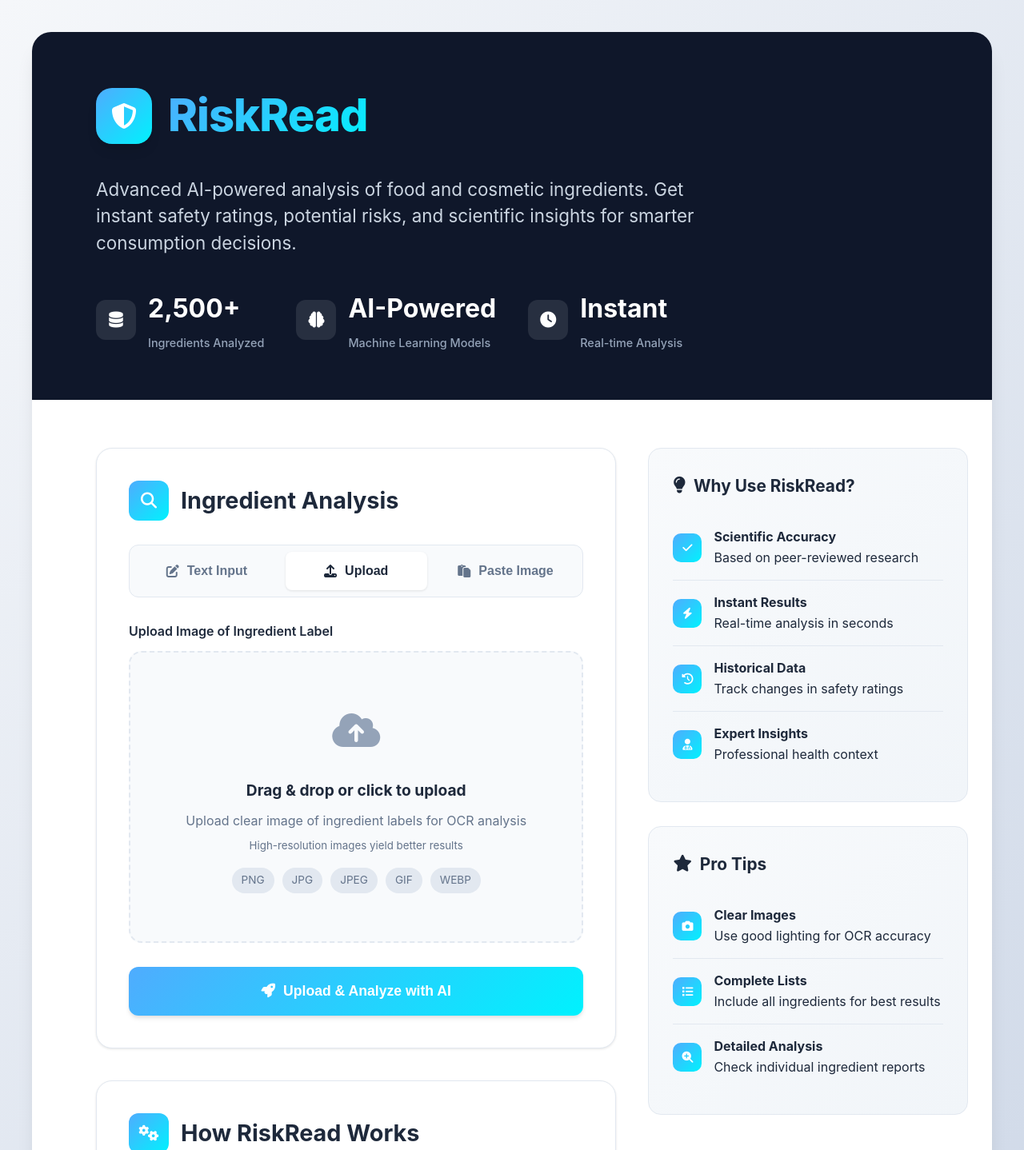
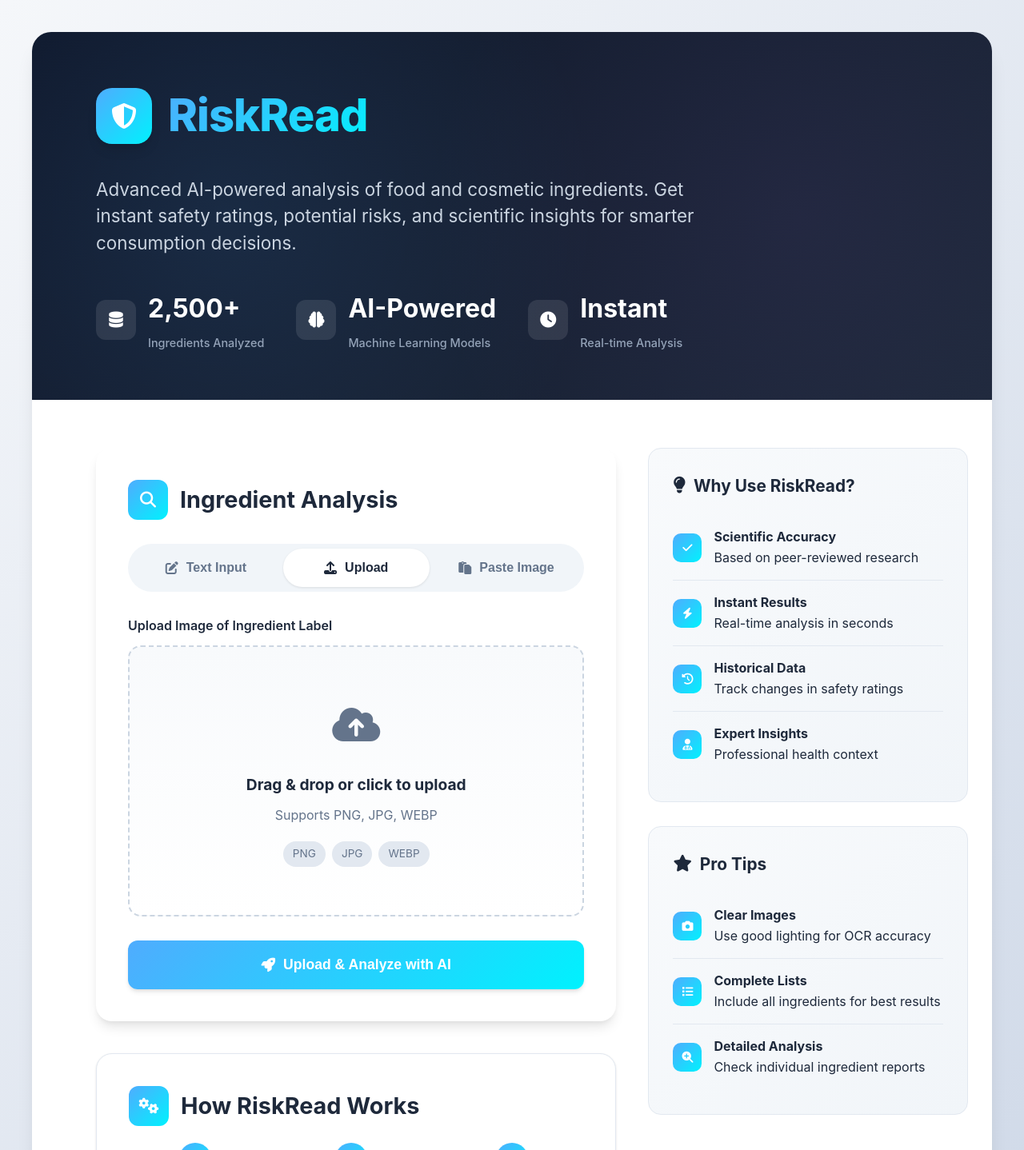
Before and after one commit to Anandyadav04/RiskRead, a Flask app: page / in a window 1280 px wide, after a click on "Upload". Shown: the top 1438 px of the page at 80% size. Run offline with Flask 3, Linux system fonts and the light colour scheme; parts of the project's set-up code (start-up, migrations or seed data) failed here and were passed over; some libraries are stand-ins or nearby versions.

Commit message:
ui update

```diff
--- a/app/templates/index.html
+++ b/app/templates/index.html
@@ -1,8 +1,16 @@
 {% extends "base.html" %}
 
 {% block content %}
-<header>
-    <div class="header-content">
+<header style="background: linear-gradient(135deg, #0f172a 0%, #1e293b 100%); position: relative; overflow: hidden;">
+    <!-- Abstract Background Pattern -->
+    <div
+        style="position: absolute; top: -50%; left: -20%; width: 80%; height: 200%; background: radial-gradient(circle, rgba(79, 172, 254, 0.1) 0%, transparent 70%); pointer-events: none;">
+    </div>
+    <div
+        style="position: absolute; bottom: -50%; right: -20%; width: 80%; height: 200%; background: radial-gradient(circle, rgba(118, 75, 162, 0.1) 0%, transparent 70%); pointer-events: none;">
+    </div>
+
+    <div class="header-content" style="position: relative; z-index: 10;">
         <div class="logo-container">
             <div class="logo-icon">
                 <i class="fas fa-shield-alt"></i>
@@ -51,7 +59,7 @@
 <main>
     <div class="content-grid">
         <div class="main-content">
-            <div class="card">
+            <div class="card" style="box-shadow: var(--shadow-lg); border: none;">
                 <div class="card-header">
                     <div class="card-icon">
                         <i class="fas fa-search"></i>
@@ -62,15 +70,19 @@
                 <form id="analysisForm" method="POST" action="/analyze" enctype="multipart/form-data">
                     <input type="hidden" id="pastedImageData" name="image_data">
 
-                    <!-- Input Method Tabs -->
-                    <div class="input-tabs">
-                        <button type="button" class="tab-btn active" onclick="showTab('textTab')">
+                    <!-- Input Method Tabs (Segmented Control Style) -->
+                    <div class="input-tabs"
+                        style="background: #f1f5f9; padding: 6px; border-radius: 100px; border: none; display: flex; gap: 5px; margin-bottom: 30px;">
+                        <button type="button" class="tab-btn active" onclick="showTab('textTab')"
+                            style="border-radius: 50px; flex: 1; transition: all 0.3s cubic-bezier(0.4, 0, 0.2, 1);">
                             <i class="fas fa-edit"></i> Text Input
                         </button>
-                        <button type="button" class="tab-btn" onclick="showTab('uploadTab')">
+                        <button type="button" class="tab-btn" onclick="showTab('uploadTab')"
+                            style="border-radius: 50px; flex: 1; transition: all 0.3s cubic-bezier(0.4, 0, 0.2, 1);">
                             <i class="fas fa-upload"></i> Upload
                         </button>
-                        <button type="button" class="tab-btn" onclick="showTab('pasteTab')">
+                        <button type="button" class="tab-btn" onclick="showTab('pasteTab')"
+                            style="border-radius: 50px; flex: 1; transition: all 0.3s cubic-bezier(0.4, 0, 0.2, 1);">
                             <i class="fas fa-paste"></i> Paste Image
                         </button>
                     </div>
@@ -85,7 +97,8 @@
                             <div class="textarea-wrapper">
                                 <textarea id="ingredients" name="ingredients"
                                     placeholder="Example: Sodium Benzoate (Preservative), Natural Flavors, Aspartame (Artificial Sweetener), Vitamin C (Ascorbic Acid)..."
-                                    maxlength="2000"></textarea>
+                                    maxlength="2000"
+                                    style="border-radius: 16px; box-shadow: inset 0 2px 4px rgba(0,0,0,0.02);"></textarea>
                                 <div class="char-count">0/2000</div>
                             </div>
                         </div>
@@ -95,20 +108,22 @@
                     <div id="uploadTab" class="tab-content">
                         <div class="form-group">
                             <label class="form-label">Upload Image of Ingredient Label</label>
-                            <div class="upload-area" id="uploadArea" onclick="document.getElementById('image').click()">
-                                <div class="upload-icon">
+                            <div class="upload-area" id="uploadArea" onclick="document.getElementById('image').click()"
+                                style="border: 2px dashed #cbd5e1; background: linear-gradient(180deg, #f8fafc 0%, #ffffff 100%); transition: all 0.3s ease;">
+                                <div class="upload-icon"
+                                    style="color: #64748b; transform: scale(1); transition: transform 0.3s ease;">
                                     <i class="fas fa-cloud-upload-alt"></i>
                                 </div>
                                 <div class="upload-text">
-                                    <h4>Drag & drop or click to upload</h4>
-                                    <p>Upload clear image of ingredient labels for OCR analysis</p>
-                                    <p><small>High-resolution images yield better results</small></p>
-                                    <div class="file-types">
-                                        <span class="file-type-badge">PNG</span>
-                                        <span class="file-type-badge">JPG</span>
-                                        <span class="file-type-badge">JPEG</span>
-                                        <span class="file-type-badge">GIF</span>
-                                        <span class="file-type-badge">WEBP</span>
+                                    <h4 style="font-weight: 700; color: var(--text-primary);">Drag & drop or click to
+                                        upload</h4>
+                                    <p style="color: var(--text-secondary);">Supports PNG, JPG, WEBP</p>
+                                    <div class="file-types" style="margin-top: 20px;">
+                                        <div style="display: inline-flex; gap: 8px;">
+                                            <span class="file-type-badge">PNG</span>
+                                            <span class="file-type-badge">JPG</span>
+                                            <span class="file-type-badge">WEBP</span>
+                                        </div>
                                     </div>
                                 </div>
                             </div>
@@ -122,15 +137,16 @@
                     <div id="pasteTab" class="tab-content">
                         <div class="form-group">
                             <label class="form-label">Paste Image Directly</label>
-                            <div class="paste-area" id="pasteArea">
+                            <div class="paste-area" id="pasteArea"
+                                style="border: 2px dashed #cbd5e1; background: linear-gradient(180deg, #f8fafc 0%, #ffffff 100%);">
                                 <div class="paste-icon">
                                     <i class="fas fa-paste"></i>
                                 </div>
                                 <div class="upload-text">
-                                    <h4>Press Ctrl+V to paste an image</h4>
-                                    <p>Take a screenshot or copy an image from anywhere</p>
-                                    <p><small>Works with screenshots, copied images, etc.</small></p>
-                                    <div class="paste-hotkey">
+                                    <h4 style="font-weight: 700;">Press Ctrl+V to paste</h4>
+                                    <p>Works with screenshots and copied images</p>
+                                    <div class="paste-hotkey"
+                                        style="background: var(--primary-gradient); box-shadow: var(--shadow-md);">
                                         <i class="fas fa-keyboard"></i> Ctrl + V
                                     </div>
                                 </div>
```
Also changed, not shown: app/templates/result.html (+12 -7 lines).
